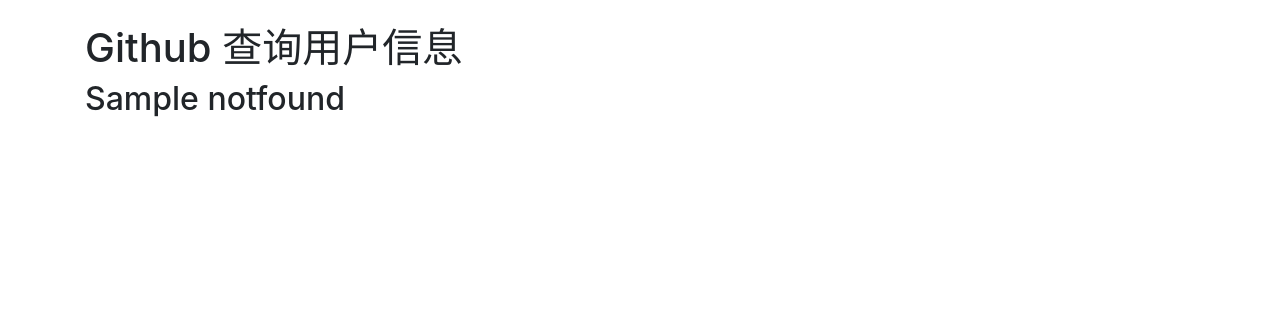
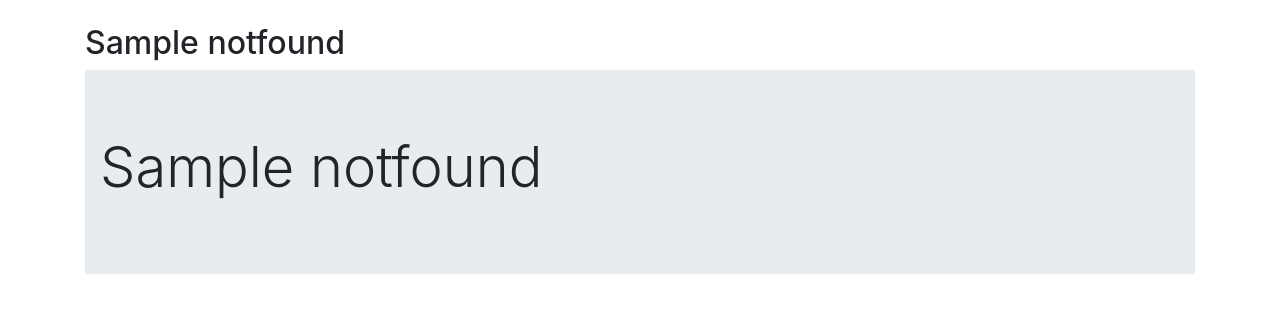
Before and after one commit to qdmacf/djapp02, a Django app: template maapp/templates/user.html in a window 1280 px wide. Shown: the part 56-369 px from the top of the page. Run offline with Django 3.2, Linux system fonts and the light colour scheme; the template is opened without the code that fills it: most values are stand-ins (such as "Sample title", 1, 10 or a date in 2020).

Commit message:
win commit templates/user.html user显示更丰富

```diff
--- a/maapp/templates/user.html
+++ b/maapp/templates/user.html
@@ -1,18 +1,26 @@
 {% extends 'base.html' %}
 
 {% block content %}
-<h1>Github 查询用户信息</h1>
 
 {% if notfound %}
 <h2>{{notfound}}</h2>
+<div class="jumbotron jumbotron-fluid">
+  <div class="container">
+    <h1 class="display-4">{{notfound}}</h1>
+  </div>
+</div>
 {% else %}
-<h1>查询结果{{username.name}}</h1>
+<div class="jumbotron jumbotron-fluid">
+  <div class="container">
+    <h1 class="display-4">查询结果如下：</h1>
+    <p class="lead">{{username.name}}</p>
+  </div>
+</div>
 <br>
 
 <div class="card" style="width: 18rem;">
-
+    <img class='card-img-top" src="{{username.avatar_url}}" alt="Card image cap">
                 <div class="card-body">
-                    <h5 class="card-title">{{username.name}}</h5>
                     <p class="card-text">location:{{username.location}}</p>
                     <p class="card-text">public_repos:{{username.public_repos}} </p>
                     <p class="card-text">created_at:{{username.created_at}} </p>
```
Also changed, not shown: maapp/templates/home.html (+6 -1 lines).
